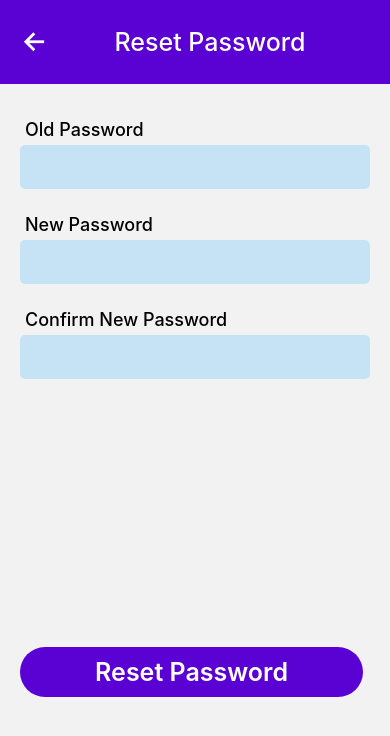
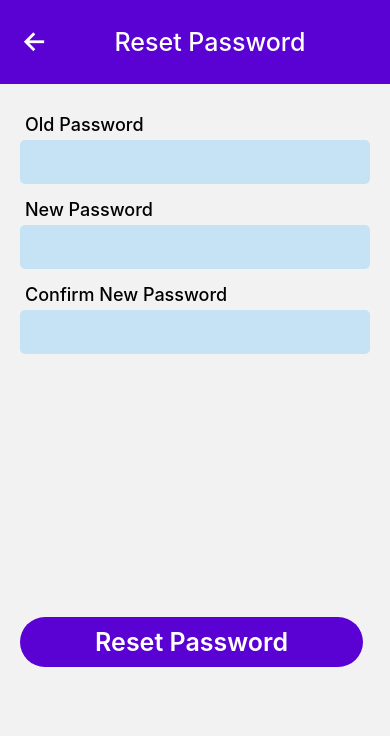
Before and after one commit to yoshiodei/react-native-savings-app-Unisave-, a React Native app: screen /EditPassword in a window 390 px wide. Shown: the top 736 px of the page. Built offline with nearby package versions, Linux system fonts and the light colour scheme.

Commit message:
modify spacing between text inputs

```diff
--- a/Screens/EditPasswordScreen.js
+++ b/Screens/EditPasswordScreen.js
@@ -93,7 +93,7 @@ const styles = StyleSheet.create({
     color: "white",
   },
   password: {
-    marginVertical: 10,
+    marginVertical: 5,
   },
   passwordTitle: {
     fontSize: 18,
```
